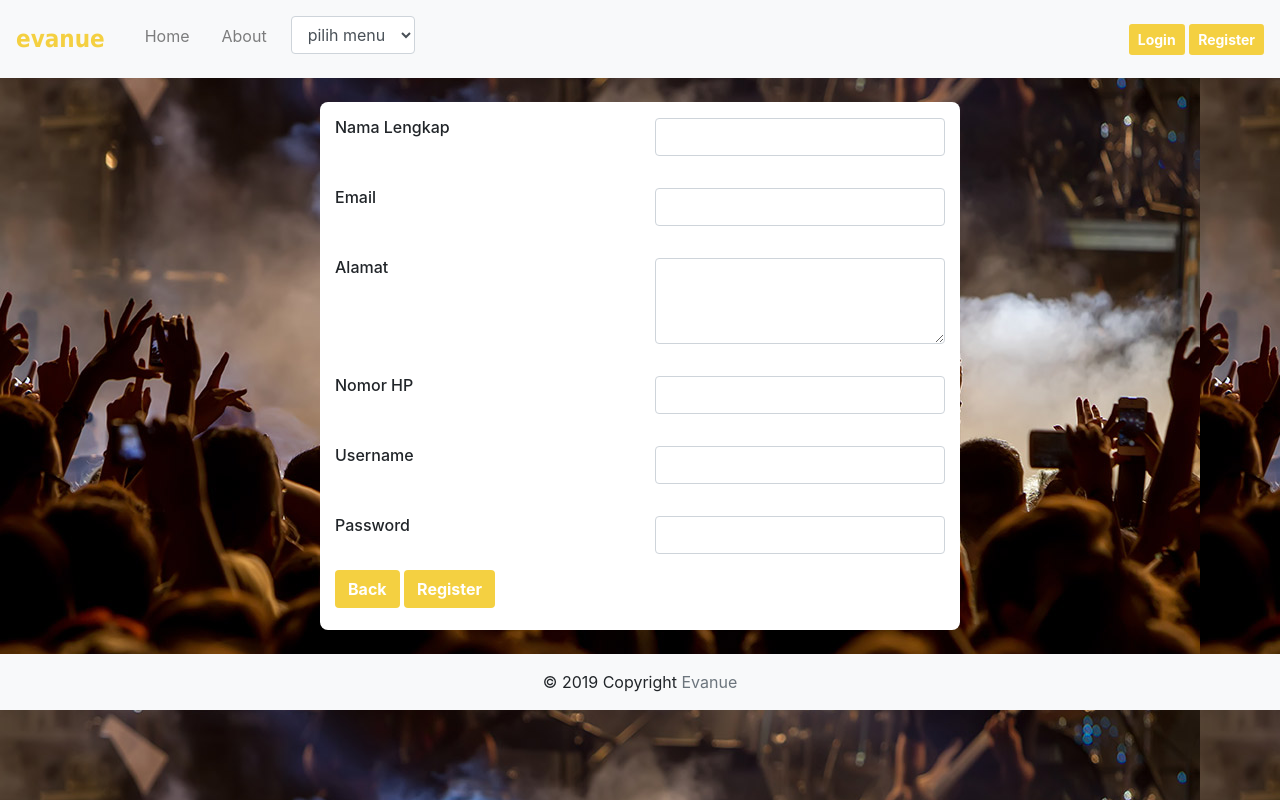
After one commit to evanezent/IMPAL_Project, a CodeIgniter app: page /Evanue//user/register in a window 1280 px wide. The commit adds this page. Run offline with CodeIgniter, Linux system fonts and the light colour scheme; some libraries are stand-ins or nearby versions.

Commit message:
register page done

```diff
--- a/application/config/autoload.php
+++ b/application/config/autoload.php
@@ -58,7 +58,7 @@ $autoload['packages'] = array();
 |
 |	$autoload['libraries'] = array('user_agent' => 'ua');
 */
-$autoload['libraries'] = array();
+$autoload['libraries'] = array('session', 'database', 'form_validation');
 
 /*
 | -------------------------------------------------------------------
@@ -89,7 +89,7 @@ $autoload['drivers'] = array();
 |
 |	$autoload['helper'] = array('url', 'file');
 */
-$autoload['helper'] = array('url');
+$autoload['helper'] = array('url','cookie','form');
 
 /*
 | -------------------------------------------------------------------
--- a/application/config/config.php
+++ b/application/config/config.php
@@ -324,7 +324,7 @@ $config['cache_query_string'] = FALSE;
 | https://codeigniter.com/user_guide/libraries/encryption.html
 |
 */
-$config['encryption_key'] = '';
+$config['encryption_key'] = 'nKJSABDkjad78289&*())*82lha&TDga';
 
 /*
 |--------------------------------------------------------------------------
--- a/application/config/routes.php
+++ b/application/config/routes.php
@@ -49,6 +49,6 @@ defined('BASEPATH') OR exit('No direct script access allowed');
 | Examples:	my-controller/index	-> my_controller/index
 |		my-controller/my-method	-> my_controller/my_method
 */
-$route['default_controller'] = 'welcome';
+$route['default_controller'] = 'User';
 $route['404_override'] = '';
 $route['translate_uri_dashes'] = FALSE;
--- a/application/controllers/User.php
+++ b/application/controllers/User.php
@@ -10,6 +10,12 @@ class User extends CI_Controller {
 		$this->load->view('template/footer');
 	}
 
+	public function register()
+	{
+		$this->load->view('user/register');
+		$this->load->view('template/footer');
+	}
+
 }
 
 /* End of file User.php */
--- a/application/views/template/header.php
+++ b/application/views/template/header.php
@@ -8,6 +8,7 @@
     <title>Evanue</title>
 
     <link rel="stylesheet" href="https://stackpath.bootstrapcdn.com/bootstrap/4.3.1/css/bootstrap.min.css" integrity="sha384-ggOyR0iXCbMQv3Xipma34MD+dH/1fQ784/j6cY/iJTQUOhcWr7x9JvoRxT2MZw1T" crossorigin="anonymous">
+    <link rel="stylesheet" href="<?php echo base_url(); ?>asset/homepage_style.css">
     <link rel="stylesheet" href="<?php echo base_url(); ?>asset/register_style.css">
     <link rel="stylesheet" href="https://use.fontawesome.com/releases/v5.5.0/css/all.css" integrity="sha384-B4dIYHKNBt8Bc12p+WXckhzcICo0wtJAoU8YZTY5qE0Id1GSseTk6S+L3BlXeVIU" crossorigin="anonymous">
 
@@ -16,7 +17,7 @@
 <!-- HEADER -->
 <header>
     <nav class="navbar navbar-expand-lg navbar-light bg-light">
-        <a class="navbar-brand" href="#">evanue</a>
+        <a class="navbar-brand" href="<?= base_url(); ?>user">evanue</a>
         <button class="navbar-toggler" type="button" data-toggle="collapse" data-target="#navbarNavDropdown" aria-controls="navbarNavDropdown" aria-expanded="false" aria-label="Toggle navigation">
             <span class="navbar-toggler-icon"></span>
         </button>
@@ -40,7 +41,7 @@
             </ul>
             <div class="user_button">
                 <a href="#" class="btn btn-sm" role="button">Login</a>
-                <a href="#" class="btn btn-sm" role="button">Register</a>
+                <a href="<?= base_url(); ?>/user/register" class="btn btn-sm" role="button">Register</a>
             </div>
         </div>
     </nav>
--- a/application/views/user/homepage.php
+++ b/application/views/user/homepage.php
@@ -1,4 +1,4 @@
-<body class>
+<body>
     <div class="searchbar">
         <input class="search_input" type="text" name="" placeholder="Search...">
         <a href="#" class="search_icon"><i class="fas fa-search"></i></a>
--- /dev/null
+++ b/application/views/user/register.php
@@ -0,0 +1,117 @@
+<!DOCTYPE html>
+<html lang="en">
+
+<head>
+    <meta charset="UTF-8">
+    <meta name="viewport" content="width=device-width, initial-scale=1.0">
+    <meta http-equiv="X-UA-Compatible" content="ie=edge">
+    <title>Evanue</title>
+
+    <link rel="stylesheet" href="https://stackpath.bootstrapcdn.com/bootstrap/4.3.1/css/bootstrap.min.css" integrity="sha384-ggOyR0iXCbMQv3Xipma34MD+dH/1fQ784/j6cY/iJTQUOhcWr7x9JvoRxT2MZw1T" crossorigin="anonymous">
+    <link rel="stylesheet" href="<?php echo base_url(); ?>asset/homepage_style.css">
+    <link rel="stylesheet" href="<?php echo base_url(); ?>asset/regis_style.css">
+    <link rel="stylesheet" href="https://use.fontawesome.com/releases/v5.5.0/css/all.css" integrity="sha384-B4dIYHKNBt8Bc12p+WXckhzcICo0wtJAoU8YZTY5qE0Id1GSseTk6S+L3BlXeVIU" crossorigin="anonymous">
+
+</head>
+
+<!-- HEADER -->
+<header>
+    <nav class="navbar navbar-expand-lg navbar-light bg-light">
+        <a class="navbar-brand" href="<?= base_url(); ?>user">evanue</a>
+        <button class="navbar-toggler" type="button" data-toggle="collapse" data-target="#navbarNavDropdown" aria-controls="navbarNavDropdown" aria-expanded="false" aria-label="Toggle navigation">
+            <span class="navbar-toggler-icon"></span>
+        </button>
+        <div class="collapse navbar-collapse justify-content-between" id="navbarNavDropdown">
+            <ul class="navbar-nav">
+                <li class="nav-item">
+                    <a class="nav-link" href="#">Home <span class="sr-only">(current)</span></a>
+                </li>
+                <li class="nav-item">
+                    <a class="nav-link" href="#">About <span class="sr-only">(current)</span></a>
+                </li>
+                <li class="nav-item">
+                    <div class="form-group d-flex">
+                        <select class="form-control" id="sel1">
+                            <option selected>pilih menu</option>
+                            <option><a href="event">Event</a></option>
+                            <option><a href="ticket">Ticket</a></option>
+                        </select>
+                    </div>
+                </li>
+            </ul>
+            <div class="user_button">
+                <a href="#" class="btn btn-sm" role="button">Login</a>
+                <a href="#" class="btn btn-sm" role="button">Register</a>
+            </div>
+        </div>
+    </nav>
+</header>
+
+<body>
+    <!-- <div id="background-register">
+        <img src="<?= base_url(); ?>asset/background_register.jpg" alt="UNKNOWN" width="100%">
+    </div> -->
+
+    <div id="form-register" class="container">
+        <form>
+            <div class="row">
+                <div class="col">
+                    <h6>Nama Lengkap</h6>
+                </div>
+                <div class="col">
+                    <input type="input" class="form-control" id="fullname">
+                </div>
+
+            </div>
+            <div class="row">
+                <div class="col">
+                    <h6>Email</h6>
+                </div>
+                <div class="col">
+                    <input type="email" class="form-control" id="email" aria-describedby="emailHelp">
+                </div>
+
+            </div>
+            <div class="row">
+                <div class="col">
+                    <h6>Alamat</h6>
+                </div>
+                <div class="col">
+                    <textarea class="form-control" rows="3" id="comment"></textarea>
+                </div>
+            </div>
+            <div class="row">
+                <div class="col">
+                    <h6>Nomor HP</h6>
+                </div>
+                <div class="col">
+                    <input type="input" class="form-control" id="phone">
+                </div>
+            </div>
+            <div class="row">
+                <div class="col">
+                    <h6>Username</h6>
+                </div>
+                <div class="col">
+                    <input type="input" class="form-control" id="username">
+                </div>
+            </div>
+            <div class="row">
+                <div class="col">
+                    <h6>Password</h6>
+                </div>
+                <div class="col">
+                    <input type="password" class="form-control" id="password">
+                </div>
+            </div>
+            <!-- <div class="form-check">
+                <input type="checkbox" class="form-check-input" id="exampleCheck1">
+                <label class="form-check-label" for="exampleCheck1">Check me out</label>
+            </div> -->
+            <button type="submit" class="btn">Back</button>
+            <button type="submit" class="btn">Register</button>
+        </form>
+    </div>
+
+</html>
+</body>
--- /dev/null
+++ b/asset/regis_style.css
@@ -0,0 +1,32 @@
+body{
+    background-image: url('./background_register.jpg')
+}
+#form-register{
+    background-color: white;
+    width: 40em;
+    height: 33em;
+    margin: 1.5em auto;
+    border-radius: 0.5em;
+
+}
+#background-register{
+    position: absolute;
+    z-index: -999;
+    overflow: hidden;
+}
+#form-register form .row{
+    padding: 1em 0;
+}
+#form-register form button{
+	background-color: #f4d041;
+    color: white;
+    font-weight: bold;
+}
+#form-register form button:hover{
+	background-color: white;
+    color: #f4d041;
+    border: #f4d041 solid 1px;
+}
+footer{
+    margin-bottom: 0;
+}
```
Also changed, not shown: asset/background_register.jpg (added), asset/homepage_style.css (renamed from asset/register_style.css).
